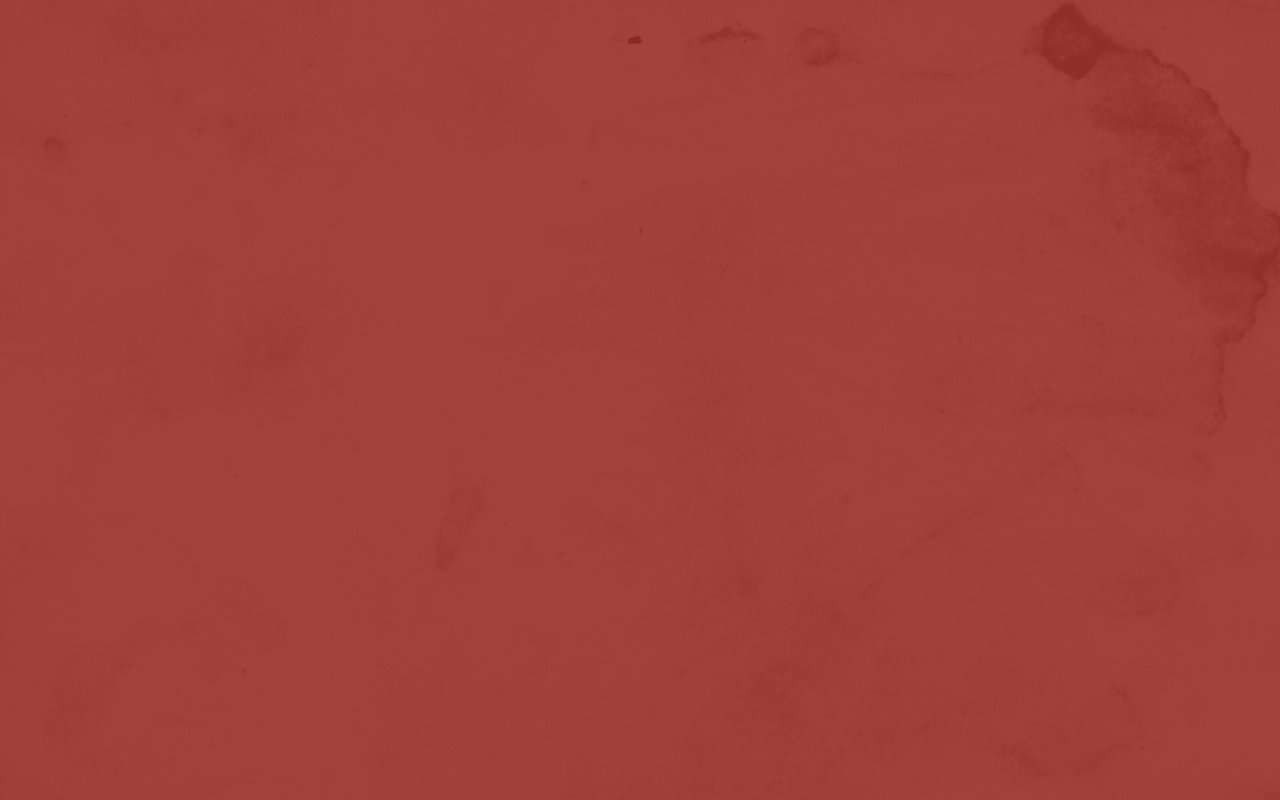
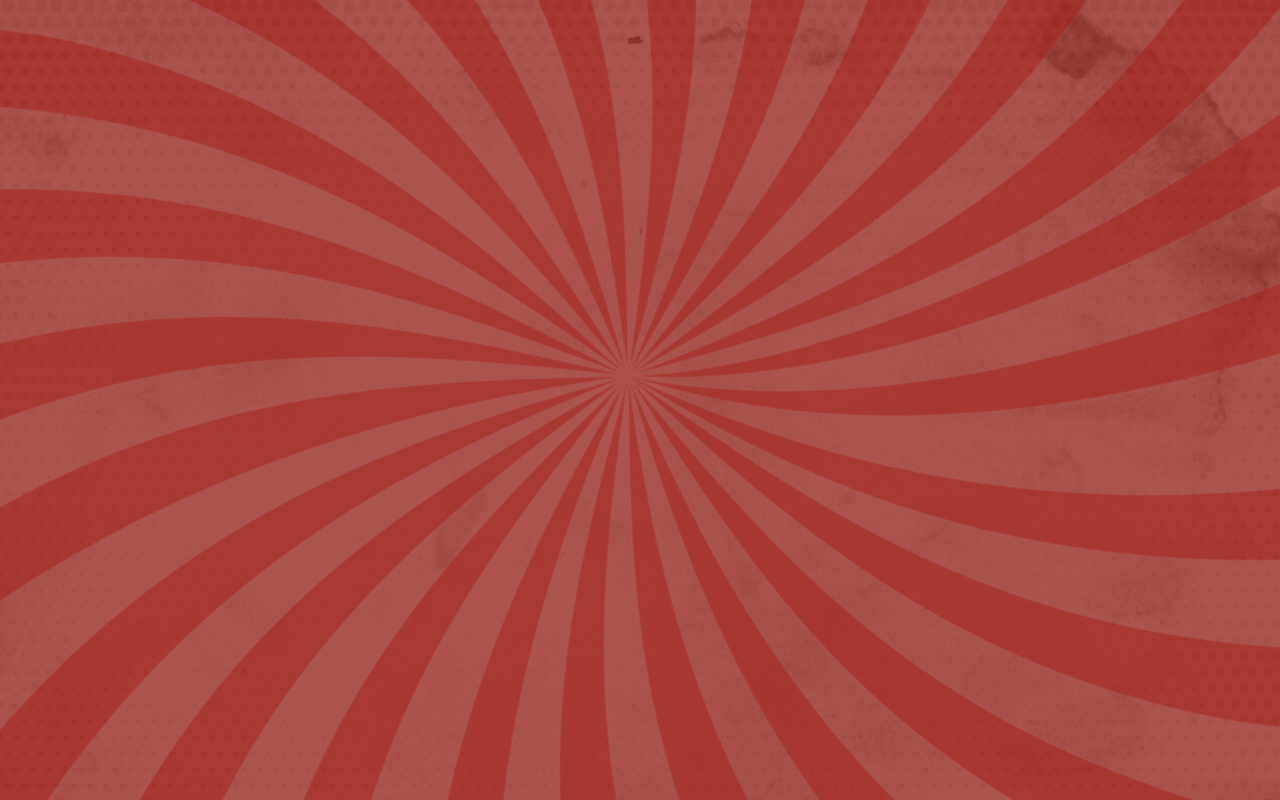
Before and after one commit to ahmedehab161/Monopoly, a plain HTML site: page index.html in a window 1280 px wide. Drawn offline with Linux system fonts and the light colour scheme.

Commit message:
Three Photos Added Without the opacity gone ok still

```diff
--- a/css/main.css
+++ b/css/main.css
@@ -2,14 +2,35 @@
     box-sizing: border-box;
     margin: 0;
     padding: 0;
+}
+
+body{
     background-color: #962219;
 }
 
-body{
+.dirt{
     width: 100vw;
     height: 100vh;
     background-image: url('../images/Dirt.png');
     background-repeat: no-repeat;
     background-size: cover;
-    opacity: 0.2;
+    opacity: 0.30;
 }
+
+.pattern{
+    width: 100vw;
+    height: 100vh;
+    background-image: url('../images/Pattern.png');
+    background-repeat: no-repeat;
+    background-size: cover;
+    opacity: 0.50;
+}
+
+.vectors{
+    width: 100vw;
+    height: 100vh;
+    background-image: url('../Images/new.png');
+    background-repeat: no-repeat;
+    background-size: cover;
+    opacity: 0.70;
+}
--- a/index.html
+++ b/index.html
@@ -11,6 +11,11 @@
   </head>
 
   <body>
-
+    <div class = "dirt">
+      <div class = "vectors">
+        <div class = "pattern">
+        </div>
+      </div>
+    </div>
   </body>
 </html>
```
Also changed, not shown: Images/new.png (added), Images/vectors.png (deleted).
